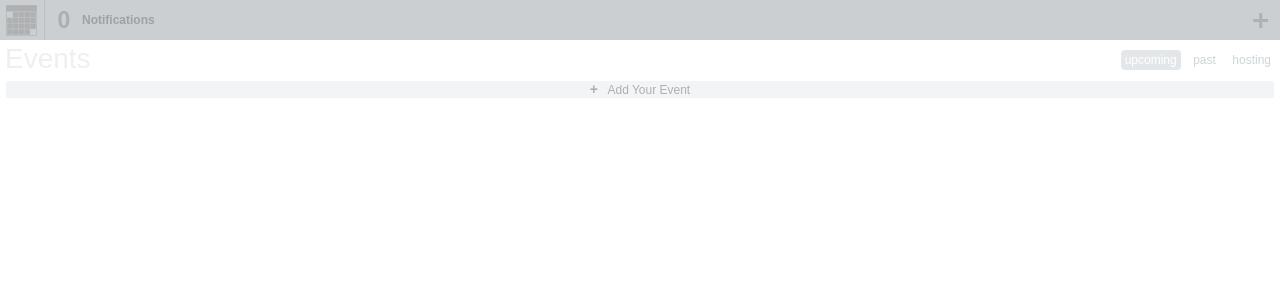
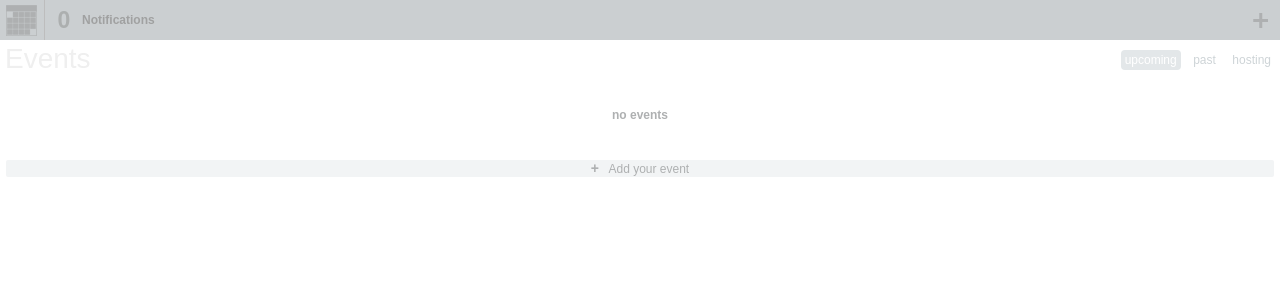
Before and after one commit to a-huy/collvent, a Django app: page /events/list/ in a window 1280 px wide. Shown: the top 300 px of the page. Run offline with Django 3.2, Linux system fonts and the light colour scheme; the visitor is signed in with stand-in values (Sample User, id 1); data that the repository does not hold is empty; some libraries are stand-ins or nearby versions.

Commit message:
Added Event.status to event_list view and added empty result message to event_list.

```diff
--- a/accounts/models.py
+++ b/accounts/models.py
@@ -68,4 +68,8 @@ class User(AbstractBaseUser):
 
     def getEventRsvp(self, event):
         invitation = eventModels.Invitation.objects.filter(user=self, event=event)
-        return invitation.status
+        if invitation:
+            status = invitation[0].status
+        else:
+            status = eventModels.Invitation._meta.get_field_by_name('status')[0].default
+        return eventModels.Invitation.STATUS[status][1]
--- a/content/static/styles/events/list.css
+++ b/content/static/styles/events/list.css
@@ -39,6 +39,17 @@
 	border-radius: 4px;
 }
 
+
+#EventList .noEventsMessage
+{
+	margin: 30px 0 20px 0;
+	padding: 10px;
+
+	font-size: 12px;
+	font-weight: bold;
+	text-align: center;
+	color: #aeb0b1;
+}
 
 /* weekGroup */
 
--- a/events/templates/list.html
+++ b/events/templates/list.html
@@ -16,6 +16,9 @@
 			</div>
 		</div>
 		<div class="listResults">
+            {% if weekGroups|length == 0 %}
+                <div class="noEventsMessage">no events</div>
+            {% else %}
     			{% for weekGroup in weekGroups %}
     				<div class="weekGroup">
     					<div class="weekHeader">
@@ -31,7 +34,7 @@
             							<div class="left hourTitle" style="display: inline-block">8a</div>
                                             {% for event in hourGroup.events %}
                                                 <div class="eventContainer">
-                								<div class="event rsvpYes notificationCountEmpty">
+                    								<div class="event rsvp{{ event.rsvp_status|capfirst }} notificationCountEmpty">
                     									<div class="eventRsvp"></div>
                     									<div class="left eventImage">
                     										<ing src=""/>
@@ -50,10 +53,11 @@
                         {% endfor %}
     				</div>
     			{% endfor %}
+            {% endif %}
 		</div>
 	</div>
     <a class="addEventBlock" href="/events/create/">
         <span class="icon">+</span>
-        <span class="title">Add Your Event</span>
+        <span class="title">Add your event</span>
     </a>
 {% endblock body %}
--- a/events/views.py
+++ b/events/views.py
@@ -18,7 +18,10 @@ def create_event(request):
 def list_events(request):
     template_vars = {}
     events = request.user.getEvents()
-    print 'events: ', events
+    for event in events:
+        status = request.user.getEventRsvp(event)
+        event.rsvp_status = status
+
     weekGroups = groups.groupIntoWeeks(events)
 
     template_vars['weekGroups'] = weekGroups
```
Lines whose indentation alone changed are shown as unchanged.
